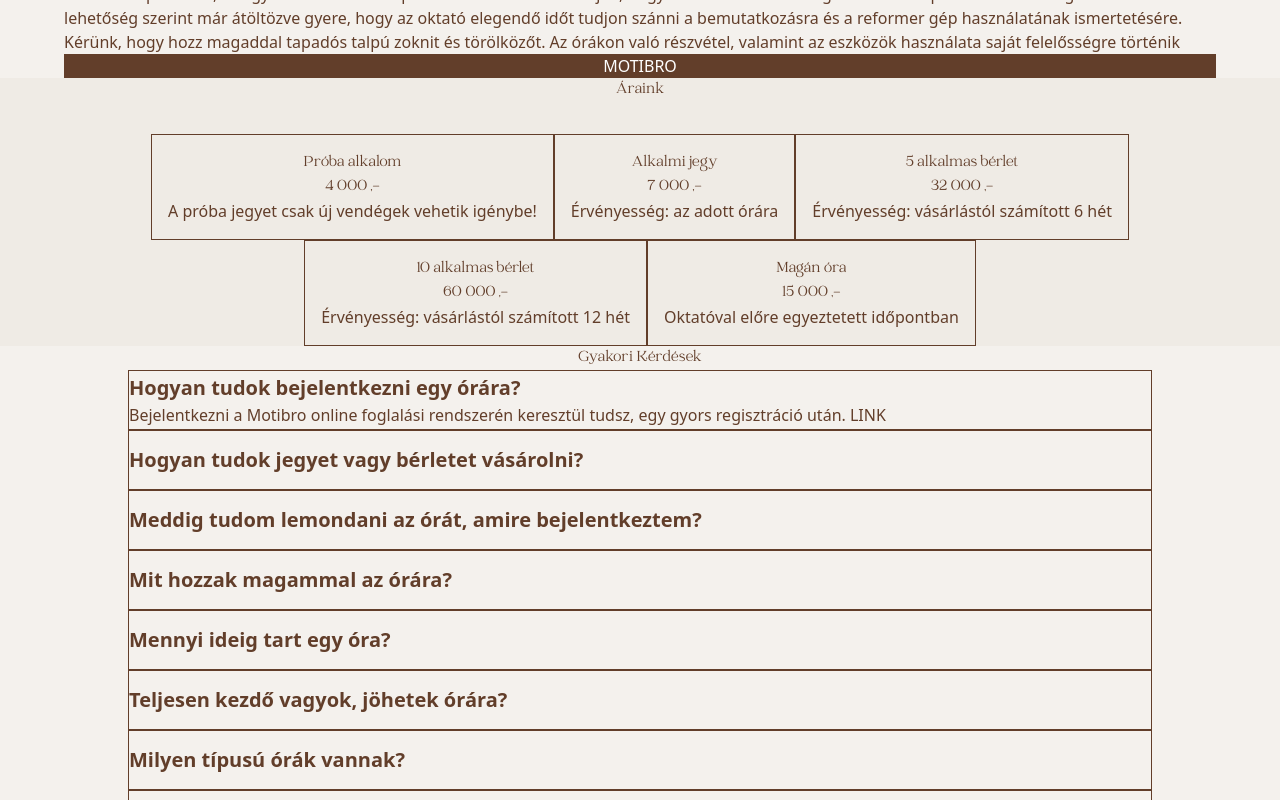
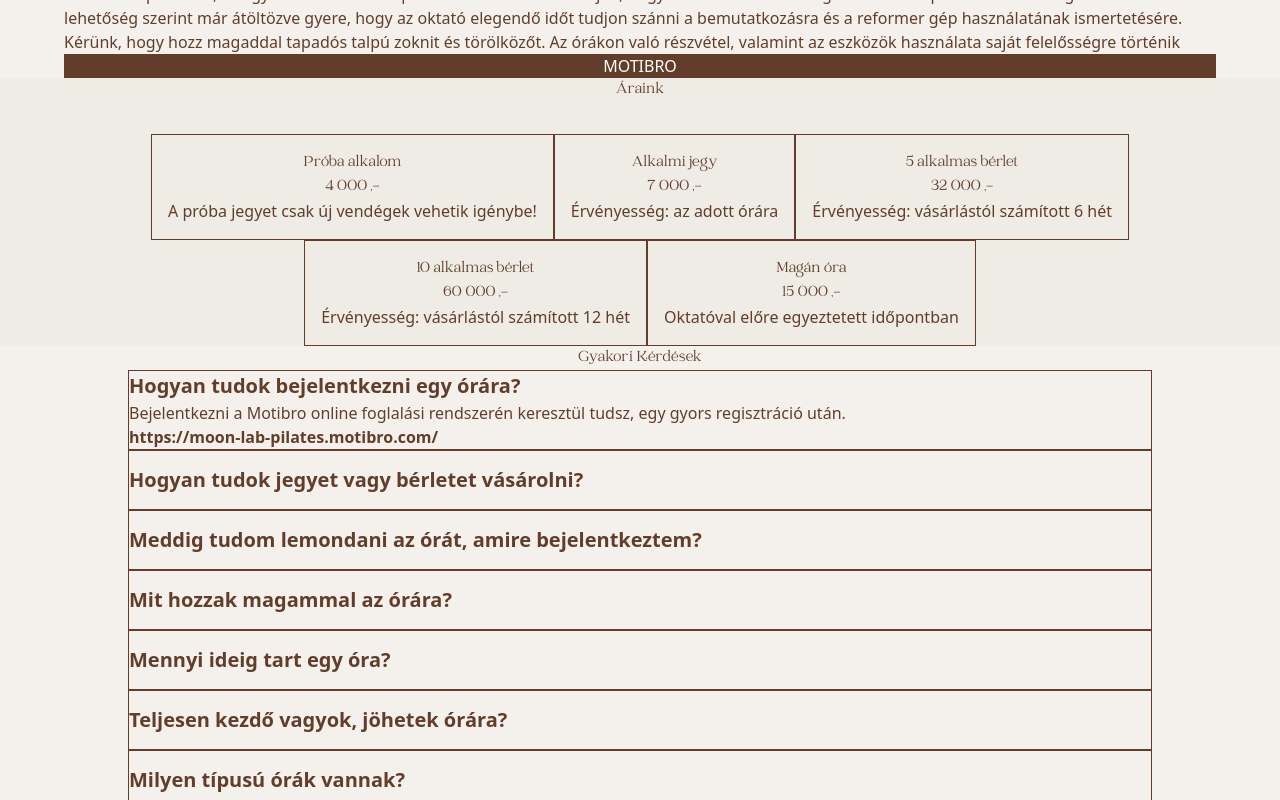
Before and after one commit to buikrisz/moonlab, a Next.js app: page / in a window 1280 px wide. Both pictures are taken after a click on the element 640 px from the left and 10244 px from the top of the page. Shown: the part 9844-10644 px from the top of the page. Built offline with nearby package versions, Linux system fonts and the light colour scheme.

Commit message:
add link to faq

```diff
--- a/app/components/FaqCard.tsx
+++ b/app/components/FaqCard.tsx
@@ -2,7 +2,7 @@ import { useCallback, useState } from "react";
 import styles from "../styles/FaqCard.module.css";
 import { FaqCardProps } from "../types";
 
-export const FaqCard = ({ question, answer }: FaqCardProps) => {
+export const FaqCard = ({ question, answer, link }: FaqCardProps) => {
   const [hidden, setHidden] = useState(true);
 
   const handleClick = useCallback(() => {
@@ -19,6 +19,16 @@ export const FaqCard = ({ question, answer }: FaqCardProps) => {
       >
         {answer}
       </p>
+      <a
+        className={`${styles.faqLink}${
+          !hidden ? ` ${styles.faqLinkVisible}` : ""
+        }`}
+        href={link}
+        target="_blank"
+        rel="noopener noreferrer"
+      >
+        {link}
+      </a>
     </div>
   );
 };
--- a/app/data/staticData.ts
+++ b/app/data/staticData.ts
@@ -94,7 +94,8 @@ export const faq: FaqCardProps[] = [
   {
     question: "Hogyan tudok bejelentkezni egy órára?",
     answer:
-      "Bejelentkezni a Motibro online foglalási rendszerén keresztül tudsz, egy gyors regisztráció után. LINK",
+      "Bejelentkezni a Motibro online foglalási rendszerén keresztül tudsz, egy gyors regisztráció után.",
+    link: motibroLink,
   },
   {
     question: "Hogyan tudok jegyet vagy bérletet vásárolni?",
--- a/app/page.tsx
+++ b/app/page.tsx
@@ -419,6 +419,7 @@ const HomePage = () => {
                 key={item.answer}
                 question={item.question}
                 answer={item.answer}
+                link={item.link}
               />
             ))}
           </motion.div>
--- a/app/styles/FaqCard.module.css
+++ b/app/styles/FaqCard.module.css
@@ -2,18 +2,23 @@
   display: flex;
   flex-direction: column;
   justify-content: center;
+  gap: 5;
   min-height: 60px;
   width: 80%;
-  padding-top: 10;
-  padding-bottom: 10;
-  padding-left: 80;
+  padding: 5 60 10 60;
   border: 1px solid var(--primary-text);
   cursor: pointer;
+  transition: background-color 0.2s ease;
+}
+
+.faqCard:hover {
+  background-color: var(--secondary-background);
 }
 
 .faqQuestion {
   font-size: 20px;
   font-weight: bold;
+  padding-top: 10;
 }
 
 .faqAnswer {
@@ -21,11 +26,30 @@
   opacity: 0;
   overflow: hidden;
   transition:
-    max-height 0.3s ease,
-    opacity 0.3s ease;
+    max-height 0.4s ease,
+    opacity 0.4s ease;
 }
 
 .faqAnswerVisible {
-  max-height: 100px;
+  max-height: 200px;
   opacity: 1;
 }
+
+.faqLink {
+  max-height: 0;
+  opacity: 0;
+  overflow: hidden;
+  font-weight: bold;
+  transition:
+    max-height 0.4s ease,
+    opacity 0.4s ease;
+}
+
+.faqLinkVisible {
+  max-height: 200px;
+  opacity: 1;
+}
+
+.faqLinkVisible:hover {
+  opacity: 0.5;
+}
--- a/app/types/Home.types.ts
+++ b/app/types/Home.types.ts
@@ -15,4 +15,5 @@ export type InformationCardProps = {
 export type FaqCardProps = {
   question: string;
   answer: string;
+  link?: string;
 };
```
